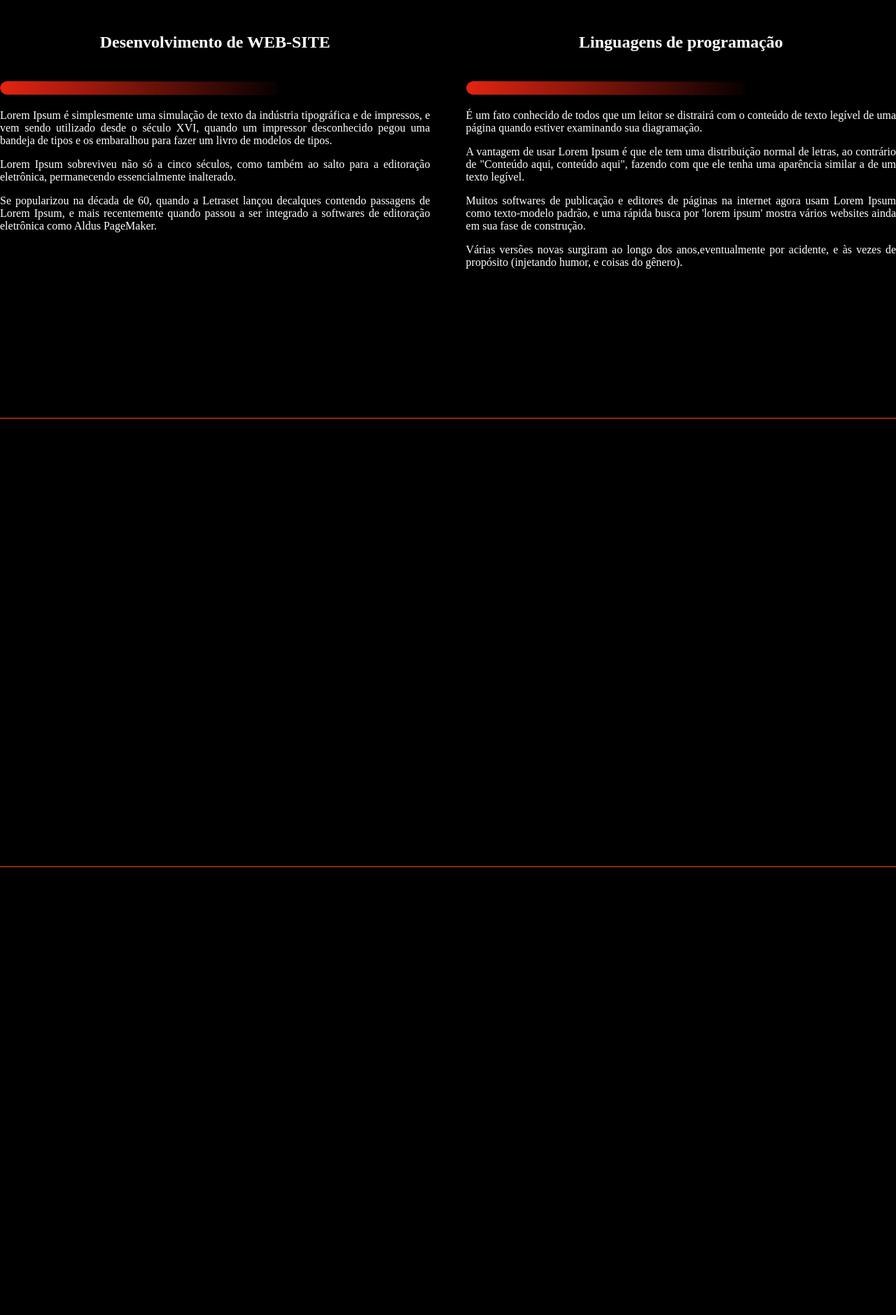
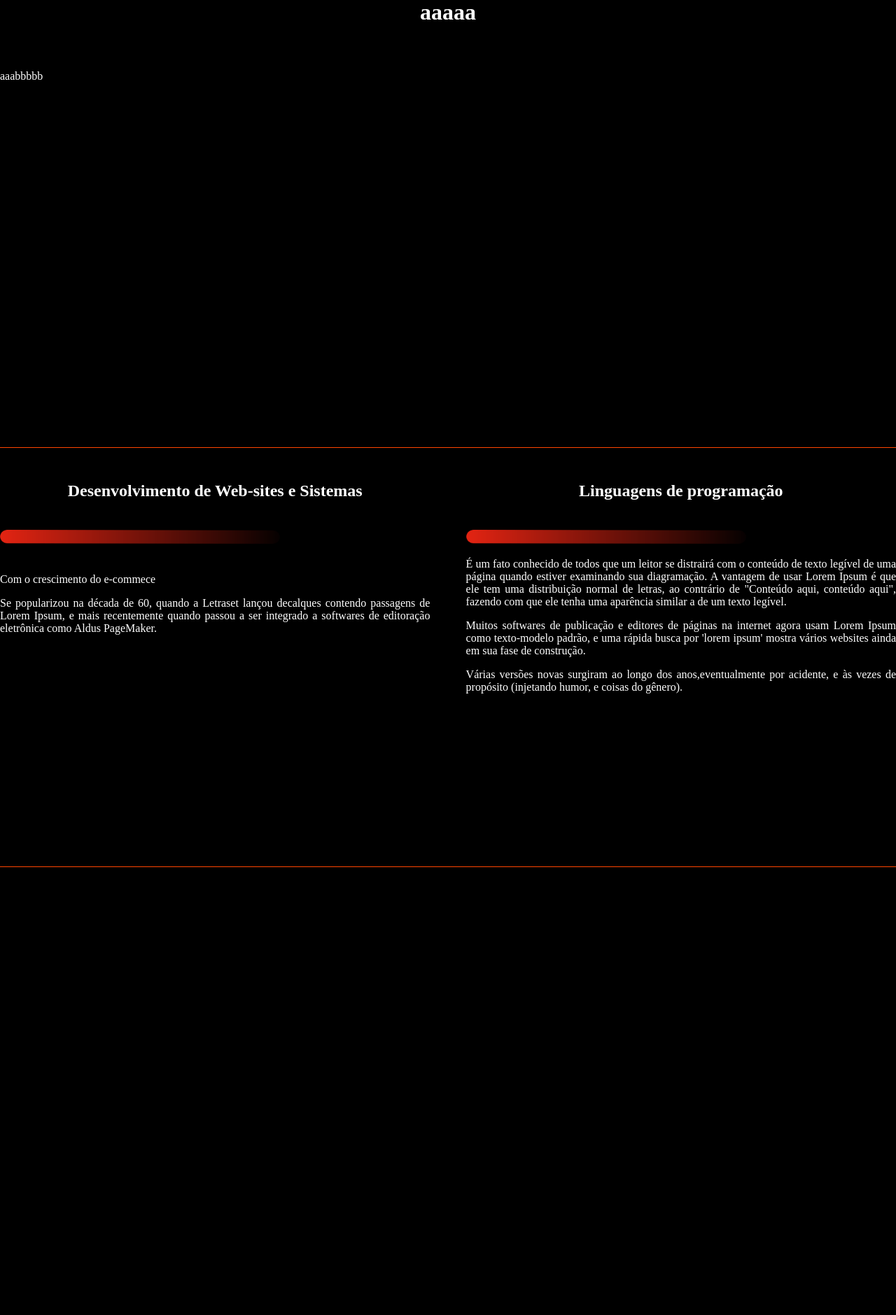
Before and after one commit to 01viniciusmelo/Dev-Web-PHP, a PHP site: page / in a window 1280 px wide. Shown: the part 65-1944 px from the top of the page at 70% size. Before the commit the page ends 1304 px from the top, so only its background shows below. Run offline with PHP 8.4, Linux system fonts and the light colour scheme.

Commit message:
novas alt

```diff
--- a/Sistemas/contato.php
+++ b/Sistemas/contato.php
@@ -18,7 +18,9 @@
         <a href="index.php"><img src="img/fire.png"></a>
     </div>
 </nav>
-
+<div id="header">
+    aaaa
+</div>
 <article id="art">
     <div id="pcp">
 
--- a/Sistemas/estilo/estilo.css
+++ b/Sistemas/estilo/estilo.css
@@ -35,8 +35,16 @@
     font:15px Steinerlight, Helvetica, sans-serif;
 }
 .menu li a:hover {color:#fff;}
+#header{
+    background-color: black;
+    width: 100%;
+    height: 40em;
+    border-bottom: 1px solid orangered;
+}
+#header h1,p{
+    color: white;
+}
 #art{
-    margin-top: 4.0em;
     background-color: black;
     width:100%;
     height: 37.4em;
@@ -79,9 +87,15 @@
     height: 20px;
     margin-top: -10px;
 }
-#section{
+#meio{
     background-color: black;
     width: 100%;
     height: 40em;
     border-bottom: 1px solid orangered;
 }
+#meio-fim{
+    background-color: black;
+    width: 100%;
+    height: 40em;
+    border-bottom: 1px solid orangered;
+}
--- a/Sistemas/index.php
+++ b/Sistemas/index.php
@@ -18,20 +18,25 @@
         <a href="index.php"><img src="img/fire.png"></a>
     </div>
 </nav>
-
+<div id="header">
+    <h1>aaaaa</h1>
+    <p>aaabbbbb</p>
+</div>
 <article id="art">
     <div id="pcp">
 
-        <h1>Desenvolvimento de WEB-SITE</h1>
+        <h1>Desenvolvimento de Web-sites e Sistemas</h1>
         <img src="img/frame.png">
 
-        <p>Lorem Ipsum é simplesmente uma simulação de texto da indústria tipográfica e de impressos,
-        e vem sendo utilizado desde o século XVI, quando um impressor desconhecido pegou uma bandeja de tipos
-        e os embaralhou para fazer um livro de modelos de tipos.</p>
-        <p>Lorem Ipsum sobreviveu não só a cinco séculos, como também ao salto para a editoração eletrônica,
-            permanecendo essencialmente inalterado.</p>
-        <p>Se popularizou na década de 60, quando a Letraset lançou decalques contendo passagens de Lorem Ipsum,
-        e mais recentemente quando passou a ser integrado a softwares de editoração eletrônica como Aldus PageMaker.</p>
+        <h3>Web Site</h3>
+        <p>
+            Com o crescimento do e-commece
+
+        </p>
+        <p>
+            Se popularizou na década de 60, quando a Letraset lançou decalques contendo passagens de Lorem Ipsum,
+            e mais recentemente quando passou a ser integrado a softwares de editoração eletrônica como Aldus PageMaker.
+        </p>
     </div>
 
     <div id="sub">
@@ -40,8 +45,7 @@
         <p>
             É um fato conhecido de todos que um leitor se distrairá com o conteúdo de texto legível de uma página
             quando estiver examinando sua diagramação.
-        </p>
-        <p>
+
             A vantagem de usar Lorem Ipsum é que ele tem uma distribuição normal de letras, ao contrário de
             "Conteúdo aqui, conteúdo aqui", fazendo com que ele tenha uma aparência
             similar a de um texto legível.
@@ -57,8 +61,11 @@
         </p>
     </div>
 </article>
-<div id="section">
+<div id="meio">
 
+aaaaaa
+</div>
+<div id="meio-fim">
 
 </div>
 </body>
--- a/Sistemas/projeto.php
+++ b/Sistemas/projeto.php
@@ -18,7 +18,9 @@
         <a href="index.php"><img src="img/fire.png"></a>
     </div>
 </nav>
-
+<div id="header">
+    aaaa
+</div>
 <article id="art">
     <div id="pcp">
 
--- a/Sistemas/sobre.php
+++ b/Sistemas/sobre.php
@@ -18,7 +18,9 @@
         <a href="index.php"><img src="img/fire.png"></a>
     </div>
 </nav>
-
+<div id="header">
+    aaaa
+</div>
 <article id="art">
     <div id="pcp">
 
```
